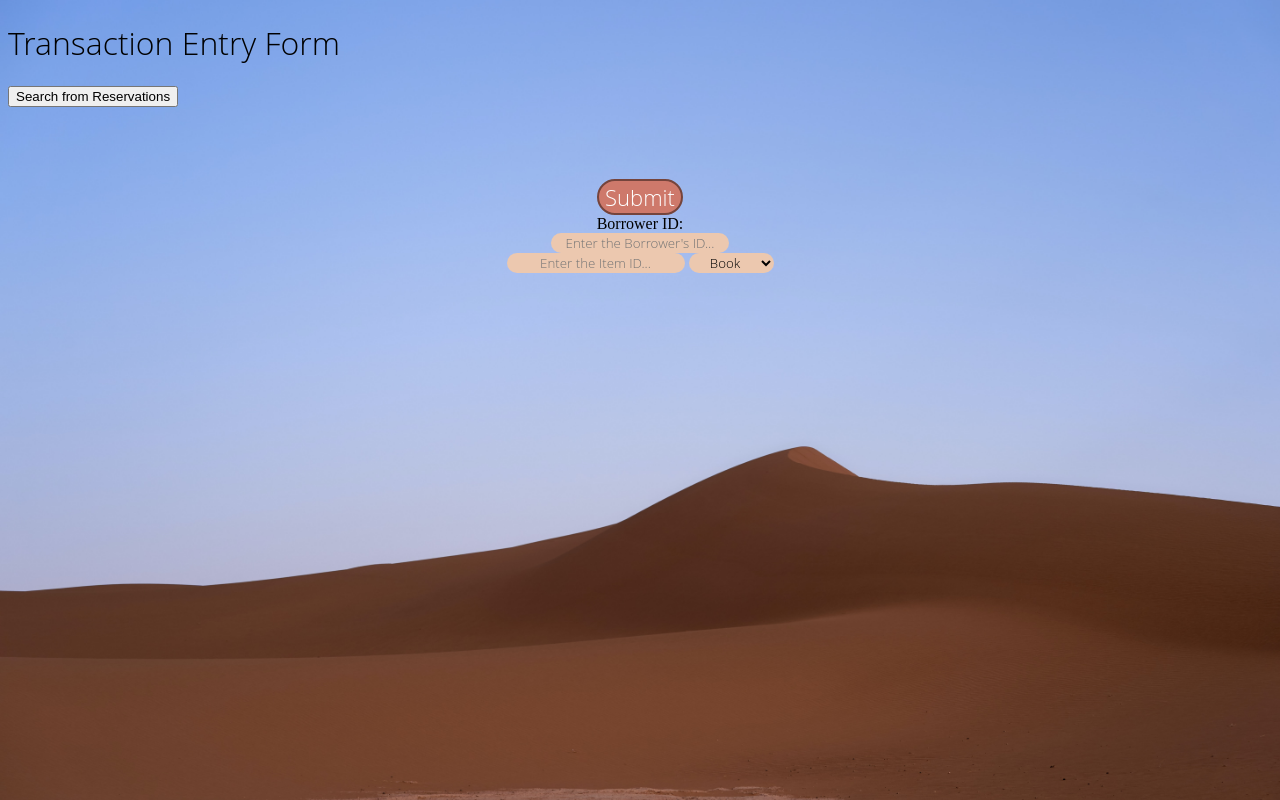
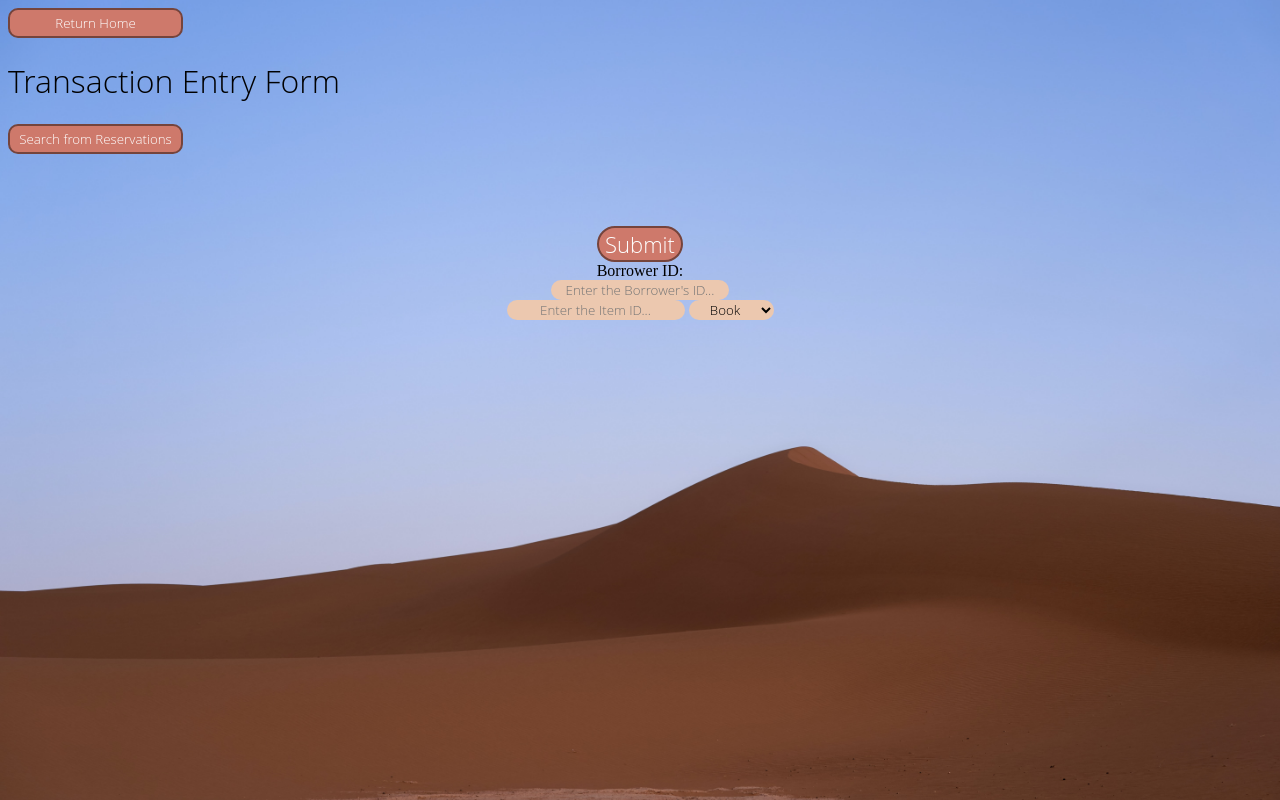
Before and after one commit to AvantiiM/Library-Database, a website: page AdminUI/AdminUI-Entry/TransactionEntry.html in a window 1280 px wide. Drawn offline with Linux system fonts and the light colour scheme.

Commit message:
minor css changes in transactions

```diff
--- a/AdminUI/AdminUI-Entry/TransactionEntry.html
+++ b/AdminUI/AdminUI-Entry/TransactionEntry.html
@@ -92,17 +92,29 @@
             .requireBID {
                 display: none;
             }
+            .Button{
+                font-family: 'Open Sans', sans-serif;
+                font-weight: 100;
+                width: 175px;
+                height: 30px;
+                border-radius: 10px;
+                border: 2px solid #75443c;
+                text-align: center;
+                background-color: #ce796b;
+                color: white;
+            }
         </style>
     </head>
 
     <body>
+        <button class="Button" onclick="window.location.href='adminUI'">Return Home</button>
         <h1>Transaction Entry Form</h1>
 
         <div class="newTransaction">
-            <button type="button" onclick="pullReservation()">Search from Reservations</button>
+            <button class="Button" type="button" onclick="pullReservation()">Search from Reservations</button>
         </div>
         <div class="oldReservation">
-            <button type="button" onclick="createTransaction()">Create new Transaction</button>
+            <button class="Button" type="button" onclick="createTransaction()">Create new Transaction</button>
         </div>
 
         <br><br><br><br>
```
Also changed, not shown: AdminUI/AdminUI-Entry/Checkin.html (+12 -0 lines), requestHandlers.js (+13 -1 lines).
